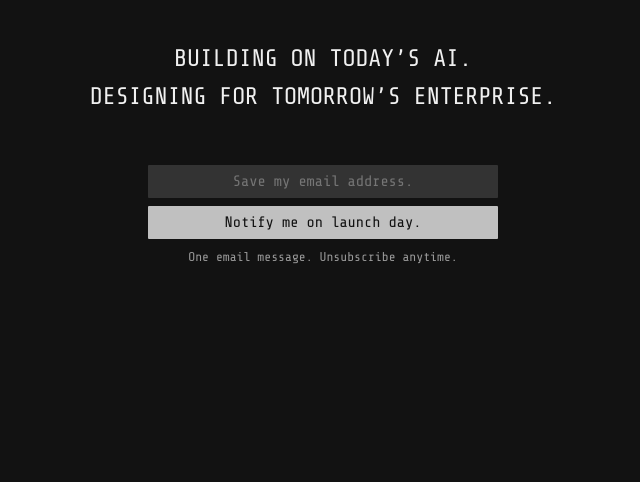
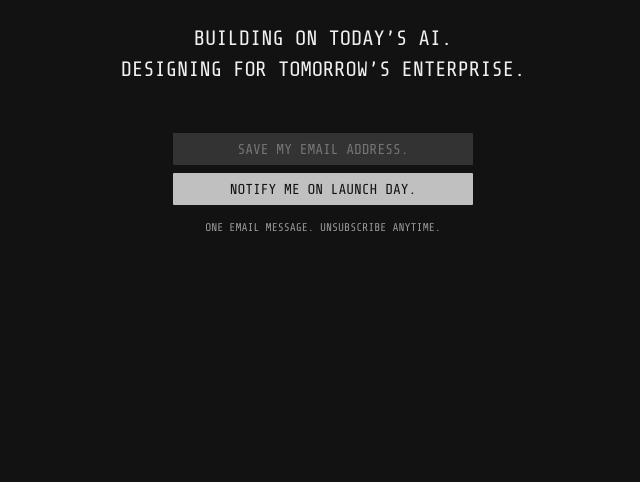
Before and after one commit to 789-technologies/789-landing, a plain HTML site: page index.html in a window 1280 px wide. Shown: the part 318-800 px from the top of the page, without its empty margins (317-957 px from the left). Drawn offline with nearby package versions, Linux system fonts and the light colour scheme.

Commit message:
layout index.html

```diff
--- a/index.html
+++ b/index.html
@@ -48,7 +48,7 @@
     }
 
     .logo {
-      width: 320px;
+      width: 240px;
       height: auto;
       display: block;
       position: relative;
@@ -62,13 +62,14 @@
 
     p {
       font-family: "Share Tech Mono", monospace;
-      font-weight: 500;
+      font-weight: 300;
       font-style: normal;
-      font-size: 1.5rem;
-      line-height: 1.6;
+      font-size: 1.3rem;
+      line-height: 1.9rem;
       margin-top: 2rem;
       margin-bottom: 3rem;
       text-transform: uppercase;
+      letter-spacing: 0cap;
     }
 
     form {
@@ -81,7 +82,7 @@
     input[type="email"],
     button {
     width: 100%;
-    max-width: 350px;
+    max-width: 300px;
     box-sizing: border-box;
     }
 
@@ -92,25 +93,27 @@
     background-color: #333;
     color: #f0f0f0;
     font-family: "Share Tech Mono", monospace;
-    font-weight: 500;
+    font-weight: 300;
     font-style: normal;
-    font-size: 0.95rem;
-    letter-spacing: 0em;
-    }
+    font-size: 0.9rem;
+    text-align: center;
+    text-transform: uppercase;
+  }
 
-    button {
+  button {
     background-color: #c0c0c0;
     color: #121212;
     border: none;
     border-radius: 1px;
     padding: 0.5rem;
     font-family: "Share Tech Mono", monospace;
-    font-weight: 500;
+    font-weight: 300;
     font-style: normal;
-    font-size: 0.95rem;
+    font-size: 0.9rem;
     cursor: pointer;
     transition: background-color 0.2s ease;
-    }
+    text-transform: uppercase;
+  }
 
     button:hover {
     background-color: #d0d0d0;
@@ -122,10 +125,9 @@
     input::placeholder { text-align: center; }
 
     .note {
-      font-size: 0.8rem;
+      font-size: 0.7rem;
       color: #999;
       margin-top: 0.5rem;
-      text-transform: none;
     }
 
     /* Neon Glow Animation */
@@ -249,7 +251,7 @@
   </div>
   <div class="container">
     <p>Building on today’s AI.<br/>Designing for tomorrow’s enterprise.</p>
-    <form action="#" method="POST">
+    <form action="https://formspree.io/f/xyzerwlj" method="POST">
       <input type="email" name="email" placeholder="Save my email address." required>
       <button type="submit">Notify me on launch day.</button>
     </form>
```
